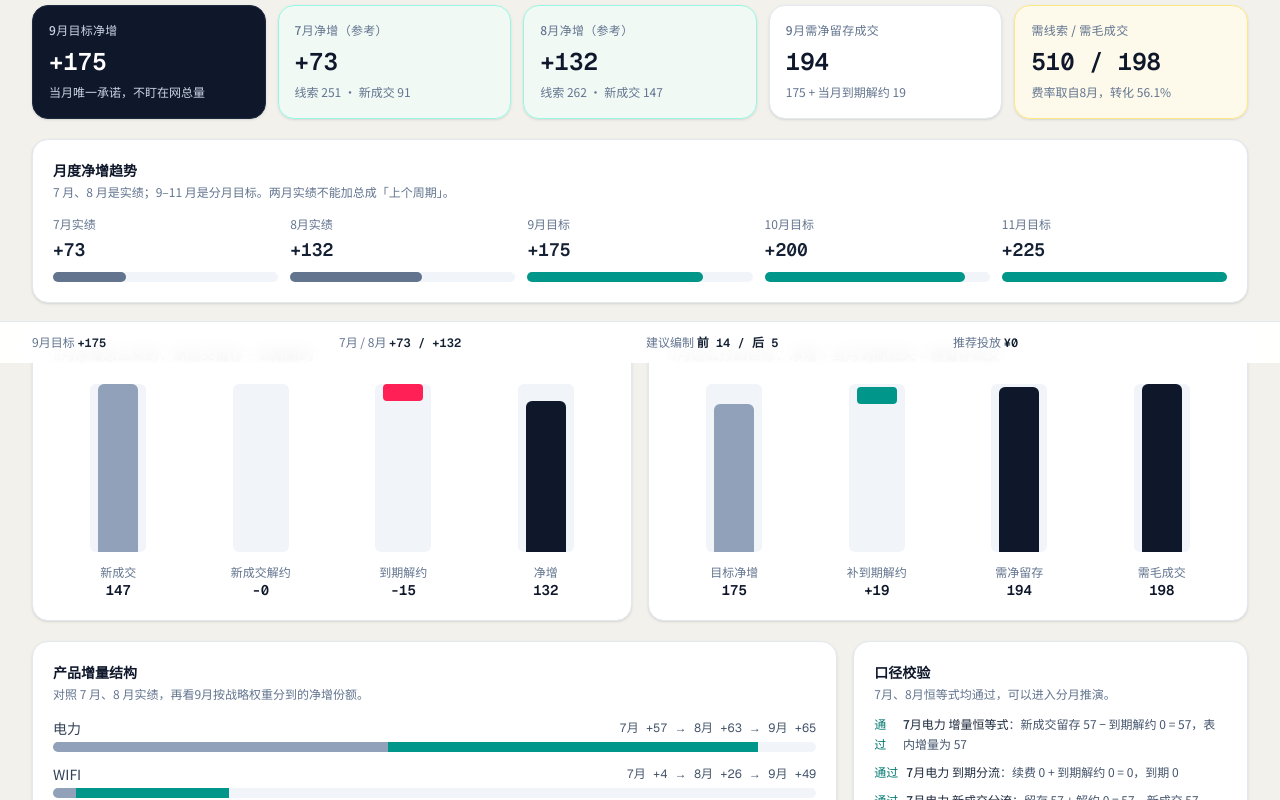
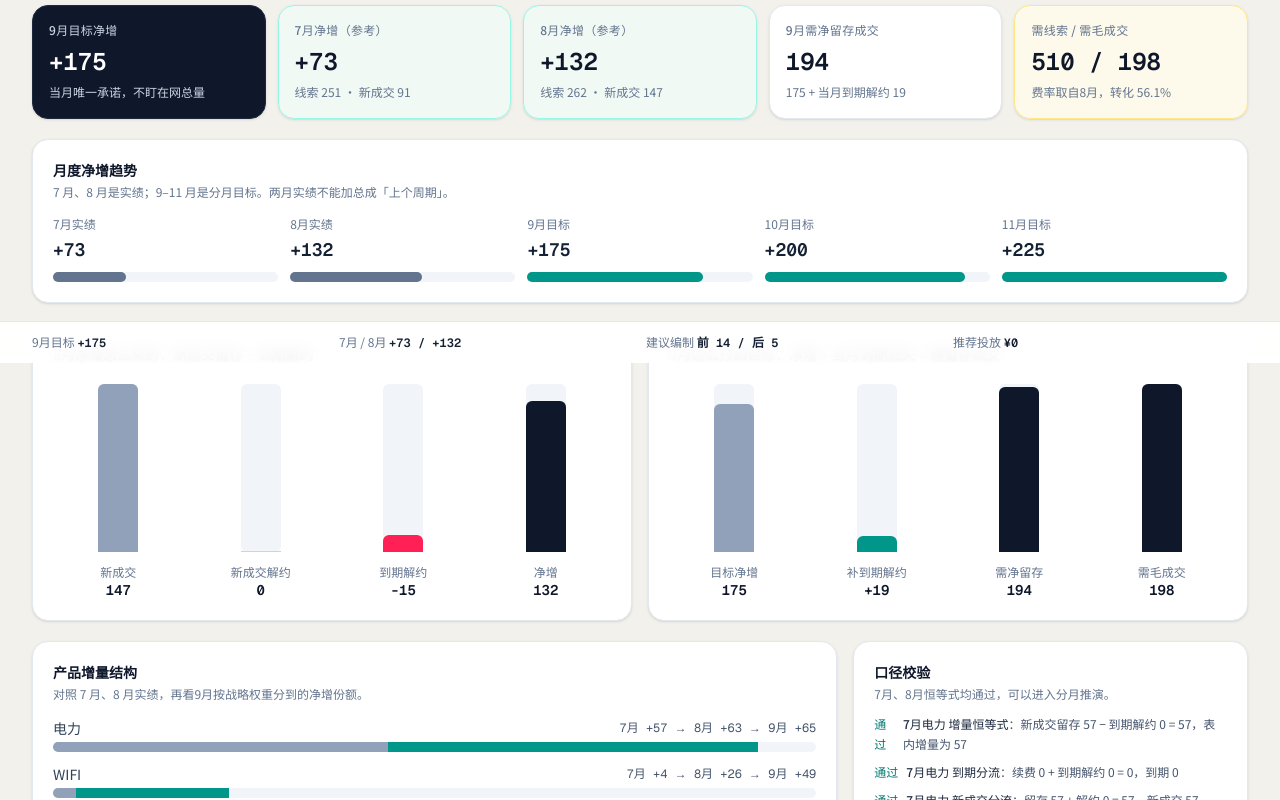
Before and after one commit to wushuangyc/ws, a Next.js app: page / in a window 1280 px wide. Shown: the part 437-1237 px from the top of the page. Built offline with nearby package versions, Linux system fonts and the light colour scheme.

Commit message:
fix: draw overview comparison bars from the baseline
The waterfall chips for small deltas sat near the top of the plot and looked broken. Render each step as a column from zero so 到期解约 and 补到期解约 read as normal bars.

Co-authored-by: wushuangyc <wushuangyc@users.noreply.github.com>

```diff
--- a/src/components/okr/WaterfallChart.tsx
+++ b/src/components/okr/WaterfallChart.tsx
@@ -8,34 +8,6 @@ type WaterfallStep = {
 
 const PLOT_HEIGHT = 168;
 
-function layoutSteps(steps: WaterfallStep[]) {
-  let cursor = 0;
-  const laidOut = steps.map((step, index) => {
-    const isTotal = index === 0 || step.tone === "end";
-    if (isTotal) {
-      cursor = step.value;
-      return { ...step, base: 0, magnitude: Math.abs(step.value) };
-    }
-    const magnitude = Math.abs(step.value);
-    if (step.value >= 0) {
-      const base = cursor;
-      cursor += step.value;
-      return { ...step, base, magnitude };
-    }
-    cursor += step.value;
-    return { ...step, base: cursor, magnitude };
-  });
-
-  const max = Math.max(...laidOut.map((step) => step.base + step.magnitude), 1);
-  return laidOut.map((step) => {
-    const rawBar = (step.magnitude / max) * PLOT_HEIGHT;
-    const barHeight = step.magnitude === 0 ? 0 : Math.max(8, rawBar);
-    const rawBase = (step.base / max) * PLOT_HEIGHT;
-    const offset = Math.min(rawBase, Math.max(0, PLOT_HEIGHT - barHeight));
-    return { ...step, barHeight, offset };
-  });
-}
-
 export function WaterfallChart({
   title,
   steps,
@@ -43,16 +15,19 @@ export function WaterfallChart({
   title: string;
   steps: WaterfallStep[];
 }) {
-  const columns = layoutSteps(steps);
+  const values = steps.map((step) => Math.abs(step.value + 0));
+  const max = Math.max(...values, 1);
 
   return (
     <div className="rounded-2xl border border-slate-200 bg-white p-5 shadow-sm">
       <h3 className="text-sm font-semibold text-slate-900">{title}</h3>
       <div
-        className="mt-5 grid gap-3"
-        style={{ gridTemplateColumns: `repeat(${Math.max(columns.length, 1)}, minmax(0, 1fr))` }}
+        className="mt-5 grid items-end gap-3"
+        style={{ gridTemplateColumns: `repeat(${Math.max(steps.length, 1)}, minmax(0, 1fr))` }}
       >
-        {columns.map((step) => {
+        {steps.map((step) => {
+          const magnitude = Math.abs(step.value + 0);
+          const barHeight = magnitude === 0 ? 0 : Math.max(10, (magnitude / max) * PLOT_HEIGHT);
           const color =
             step.tone === "up"
               ? "bg-teal-600"
@@ -61,25 +36,29 @@ export function WaterfallChart({
                 : step.tone === "end"
                   ? "bg-slate-900"
                   : "bg-slate-400";
-          const rounded = step.offset > 0 ? "rounded-sm" : "rounded-t-md";
           return (
             <div key={step.label} className="flex min-w-0 flex-col items-center">
               <div
-                className="relative flex w-full max-w-[72px] flex-col justify-end"
+                className="flex w-full max-w-[72px] flex-col justify-end"
                 style={{ height: PLOT_HEIGHT }}
               >
-                <div className="absolute inset-x-2 inset-y-0 rounded-md bg-slate-100" />
-                <div
-                  className={`relative z-10 w-10 self-center ${rounded} ${color}`}
-                  style={{ height: step.barHeight }}
-                />
-                <div className="relative w-full shrink-0" style={{ height: step.offset }} />
+                <div className="relative mx-auto flex h-full w-10 flex-col justify-end">
+                  <div className="absolute inset-0 rounded-md bg-slate-100" />
+                  {barHeight > 0 ? (
+                    <div
+                      className={`relative z-10 w-full rounded-t-md ${color}`}
+                      style={{ height: barHeight }}
+                    />
+                  ) : (
+                    <div className="relative z-10 h-px w-full bg-slate-300" />
+                  )}
+                </div>
               </div>
               <p className="mt-3 text-center text-xs leading-4 text-slate-500">{step.label}</p>
               <p className="font-mono text-sm font-semibold tabular-nums text-slate-900">
                 {step.tone === "up" || step.tone === "down"
-                  ? formatSigned(step.value)
-                  : formatInt(step.value)}
+                  ? formatSigned(step.value + 0)
+                  : formatInt(step.value + 0)}
               </p>
             </div>
           );
```
